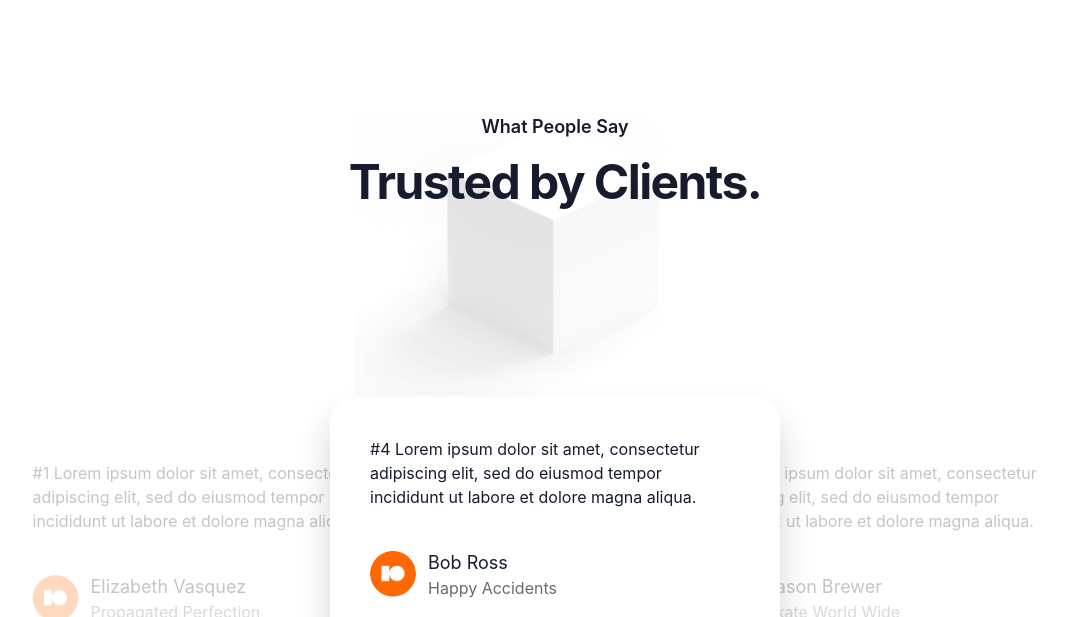
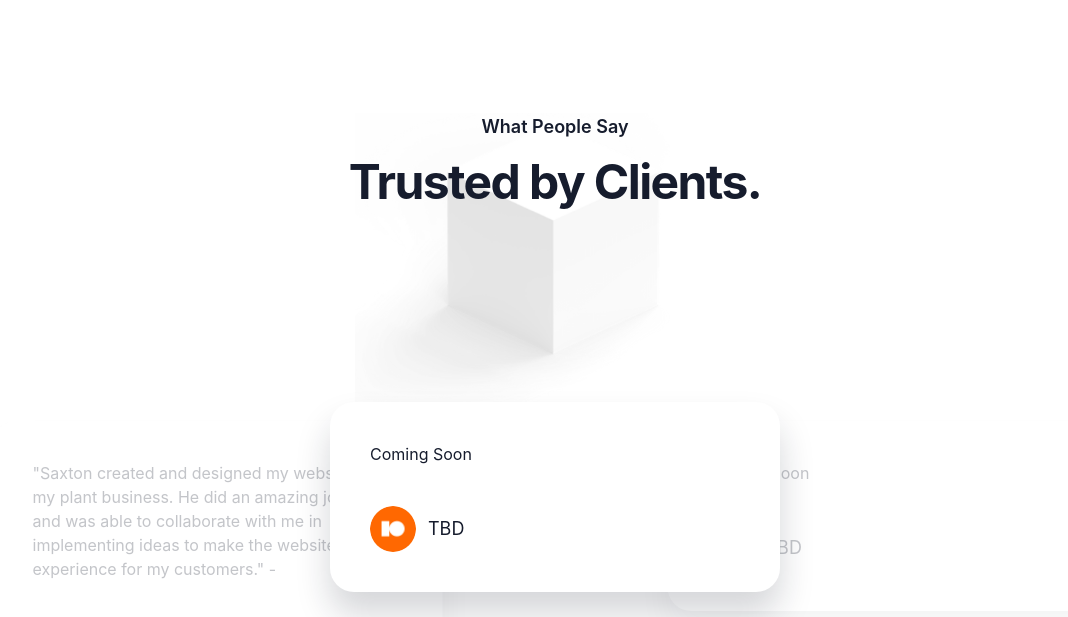
Before and after one commit to SaxtonGrey/folio, a website: page index.html in a window 1280 px wide. Shown: the part 1536-2153 px from the top of the page, without its empty margins (85-1153 px from the left). Drawn offline with Linux system fonts and the light colour scheme.

Commit message:
add review

```diff
--- a/index.html
+++ b/index.html
@@ -146,12 +146,14 @@
         <div class="review-carousel">
           <div class="review-item">
             <div class="review-text">
-              #1 Lorem ipsum dolor sit amet, consectetur adipiscing elit, sed do
-              eiusmod tempor incididunt ut labore et dolore magna aliqua.
+              "Saxton created and designed my website for my plant business. He
+              did an amazing job with it and was able to collaborate with me in
+              implementing ideas to make the website a great experience for my
+              customers." -
             </div>
             <div class="review-author">
               <div class="avatar">
-                <img src="./assets/images/ava-1.jpg" alt="avatar" />
+                <img src="./assets/images/propPerfLogo.jpg" alt="avatar" />
               </div>
               <div class="details">
                 <div class="name">Elizabeth Vasquez</div>
@@ -161,46 +163,43 @@
           </div>
           <div class="review-item">
             <div class="review-text">
-              #2 Lorem ipsum dolor sit amet, consectetur adipiscing elit, sed do
-              eiusmod tempor incididunt ut labore et dolore magna aliqua.
+              Coming Soon
             </div>
             <div class="review-author">
               <div class="avatar">
                 <img src="./assets/images/ava-1.jpg" alt="avatar" />
               </div>
               <div class="details">
-                <div class="name">Jon Higger</div>
-                <div class="company">Devslopes Academy</div>
+                <div class="name">TBD</div>
+                <div class="company"></div>
               </div>
             </div>
           </div>
           <div class="review-item">
             <div class="review-text">
-              #3 Lorem ipsum dolor sit amet, consectetur adipiscing elit, sed do
-              eiusmod tempor incididunt ut labore et dolore magna aliqua.
+              Coming Soon
             </div>
             <div class="review-author">
               <div class="avatar">
                 <img src="./assets/images/ava-1.jpg" alt="avatar" />
               </div>
               <div class="details">
-                <div class="name">Jason Brewer</div>
-                <div class="company">Skate World Wide</div>
+                <div class="name">TBD</div>
+                <div class="company"></div>
               </div>
             </div>
           </div>
           <div class="review-item">
             <div class="review-text">
-              #4 Lorem ipsum dolor sit amet, consectetur adipiscing elit, sed do
-              eiusmod tempor incididunt ut labore et dolore magna aliqua.
+              Coming Soon
             </div>
             <div class="review-author">
               <div class="avatar">
                 <img src="./assets/images/ava-1.jpg" alt="avatar" />
               </div>
               <div class="details">
-                <div class="name">Bob Ross</div>
-                <div class="company">Happy Accidents</div>
+                <div class="name">TBD</div>
+                <div class="company"></div>
               </div>
             </div>
           </div>
```
Also changed, not shown: assets/images/propPerfLogo.jpg (added).
